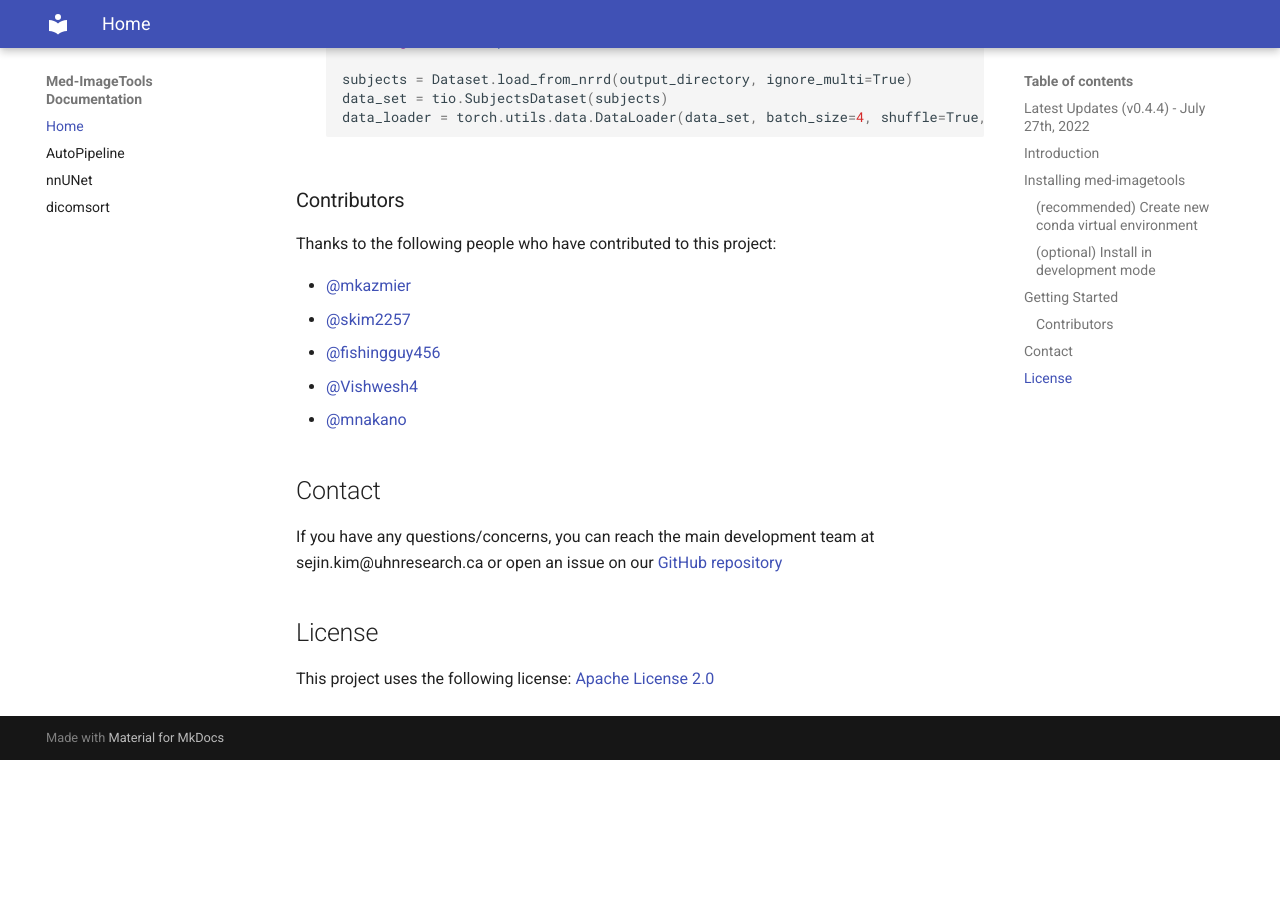
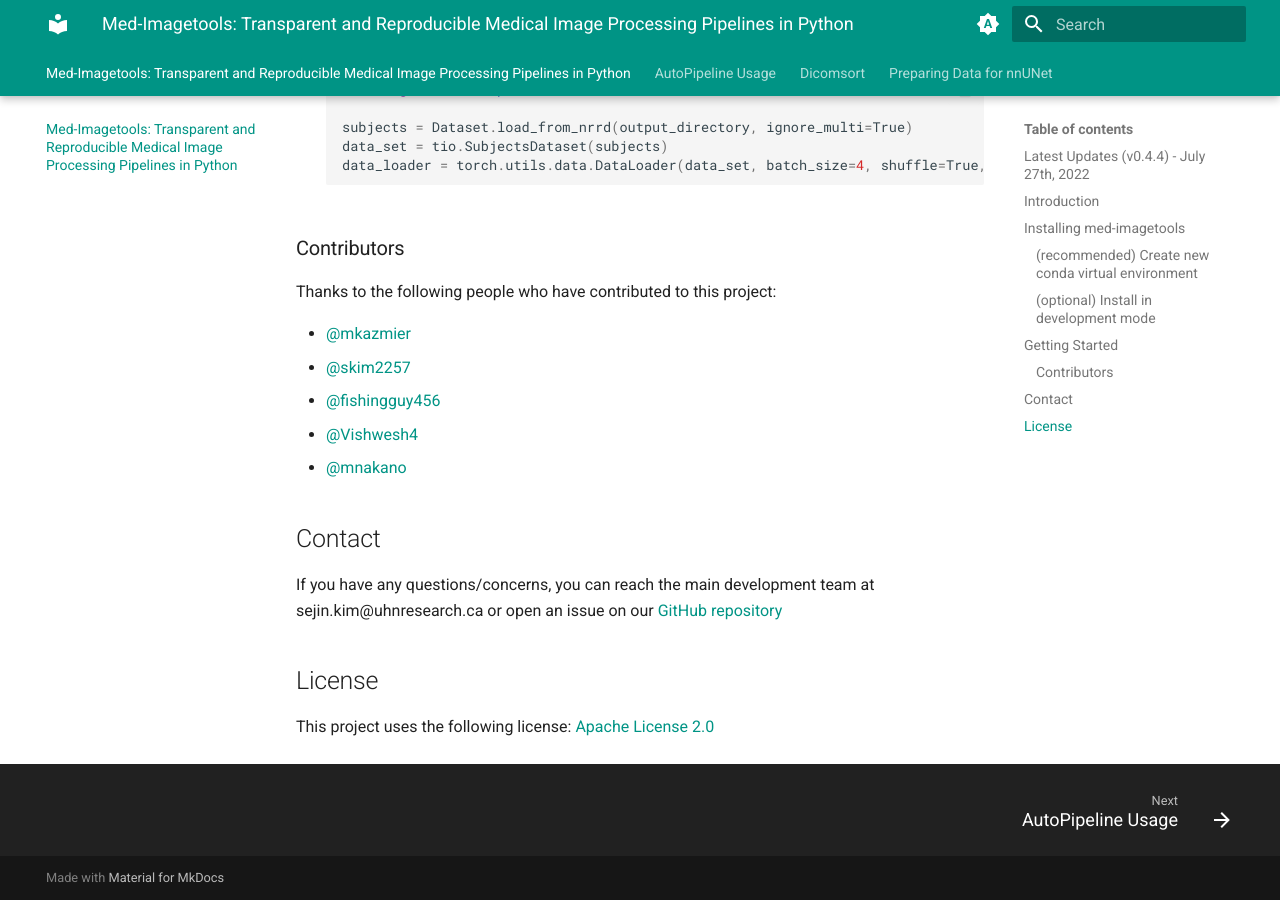
Before and after one commit to bhklab/med-imagetools, an MkDocs documentation site: the page built from docs/index.md, in a window 1280 px wide and 900 px high, scrolled down 2364 px. Built offline with MkDocs 1.6.1 and Material for MkDocs 9.7.7, drawn with Linux system fonts in a browser that asks for light colours; before the commit the page ends 3124 px from its top, so only the background shows below that.

```diff
--- a/mkdocs.yml
+++ b/mkdocs.yml
@@ -1,10 +1,6 @@
 site_name: Med-ImageTools Documentation
 site_url: https://bhklab.github.io/med-imagetools
-nav:
-    - Home: index.md
-    - AutoPipeline: AutoPipeline.md
-    - nnUNet: nnUNet.md
-    - dicomsort: dicomsort.md
+
 
 markdown_extensions:
   - pymdownx.highlight:
@@ -16,11 +12,81 @@
 theme:
     name: material
     features:
+    - announce.dismiss
+    - content.action.edit
+    - content.action.view
     - content.code.annotate
+    - content.code.copy
+    - content.tooltips
+    - navigation.footer
+    - navigation.indexes
+    - navigation.sections
+    - navigation.tabs
+    - navigation.tabs.sticky
+    - navigation.top
+    - search.highlight
+    - search.suggest
+    - toc.follow
+    palette:
+    - media: "(prefers-color-scheme)"
+      toggle:
+        icon: material/brightness-auto
+        name: Switch to light mode
+    - media: "(prefers-color-scheme: light)"
+      scheme: default
+      primary: teal
+      accent: purple
+      toggle:
+        icon: material/weather-sunny
+        name: Switch to dark mode
+    - media: "(prefers-color-scheme: dark)"
+      scheme: slate
+      primary: black
+      accent: lime
+      toggle:
+        icon: material/weather-night
+        name: Switch to system preference
 
 plugins:
+  - awesome-pages                     # simplifies configuring page titles and their order
+  - search                            # necessary for search functionality to work
+  - git-authors                       # adds authors to pages using git history
   - mkdocstrings:
       handlers:
         python:
+          paths: [src/imgtools/dicom/sort]
           options:
+            extensions:
+              - griffe_inherited_docstrings:
+                  merge: true
+            # docstrings
             docstring_style: numpy
+            docstring_options:
+              ignore_init_summary: true     # Ignore the first line in __init__ methods' docstrings.
+              warn_unknown_params: true     # Warn about parameters documented in docstrings that do not appear in the signature. Default: true.
+            show_docstring_examples: true
+            show_docstring_raises: false
+            docstring_section_style: table
+            filters: ["!^_"]
+            # heading_level: 1
+            merge_init_into_class: true
+            inherited_members: true
+            parameter_headings: true
+            relative_crossrefs: true
+            scoped_crossrefs: true
+            show_bases: false
+            show_inheritance_diagram: true
+            show_root_heading: true
+            show_root_full_path: true
+            # Signatures
+            annotations_path: brief
+            modernize_annotations: true    # https://mkdocstrings.github.io/python/usage/configuration/signatures/#modernize_annotations
+            separate_signature: true        # https://mkdocstrings.github.io/python/usage/configuration/signatures/#separate_signature
+            show_signature_annotations: true
+            signature_crossrefs: true
+            unwrap_annotated: true
+            # show_source: false
+            show_symbol_type_heading: true
+            show_symbol_type_toc: true
+            summary:
+              functions: true
```
Also changed, not shown: pixi.toml (+7 -1 lines), 1 other file.
